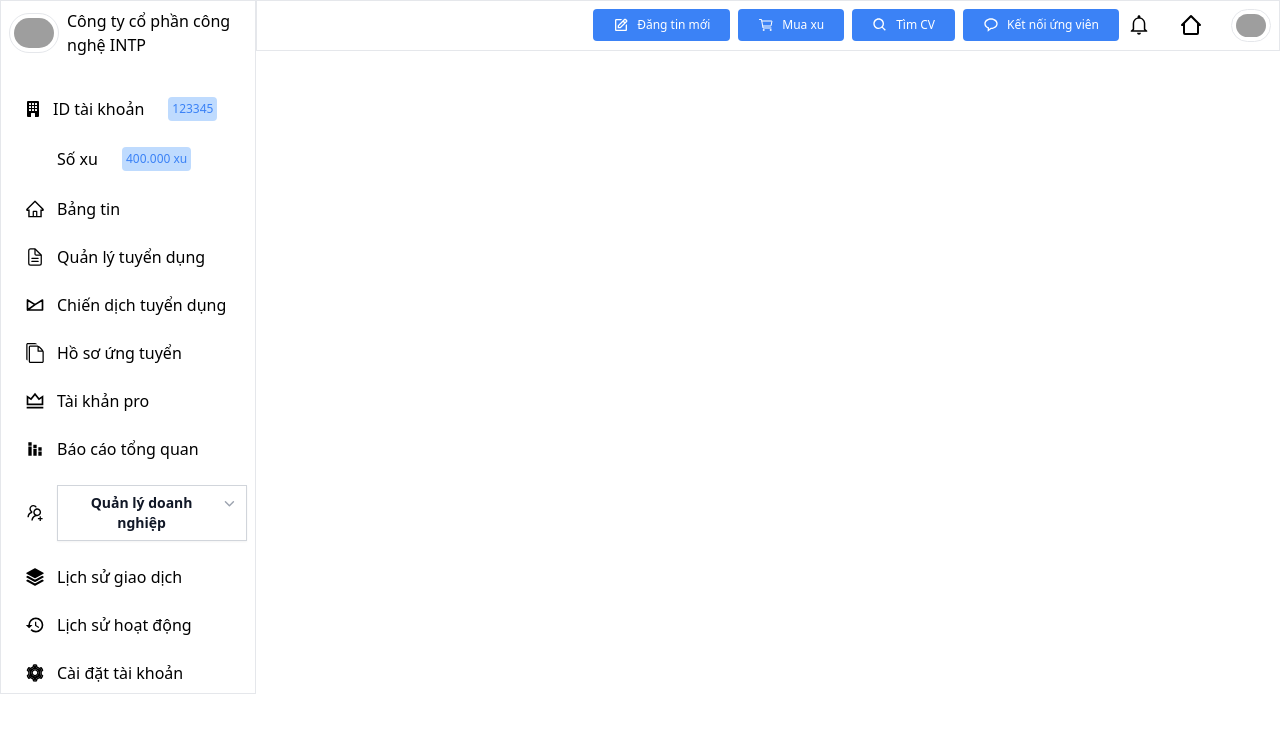
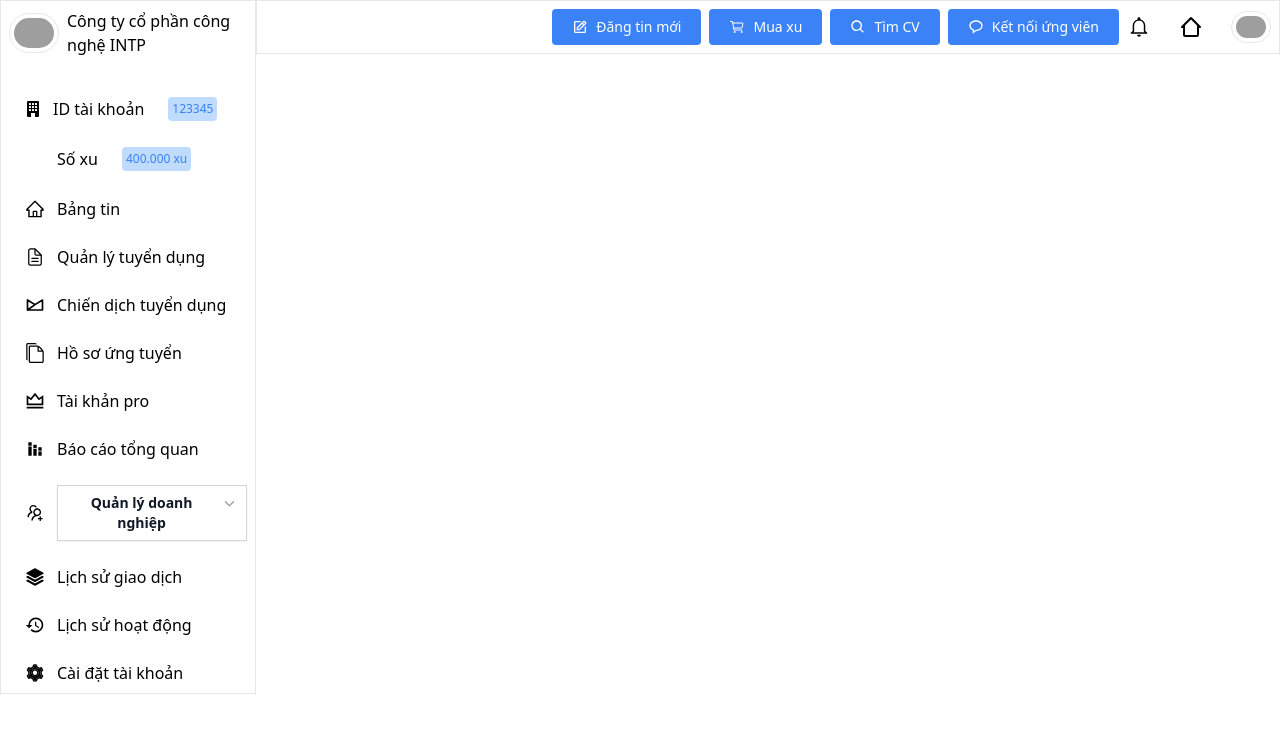
Before and after one commit to Thandinhcong/IT-Careers, a React (Vite) app in the folder FE/: page /company in a window 1280 px wide. Shown: the top 732 px of the page. Built offline with nearby package versions, Linux system fonts and the light colour scheme; grey boxes are pictures that could not be loaded; some icons are missing.

Commit message:
fix: change fontsize

```diff
--- a/FE/src/Layout/company/Header.tsx
+++ b/FE/src/Layout/company/Header.tsx
@@ -18,26 +18,26 @@ const HeaderCompany = () => {
         <div className='border flex fixed top-0 w-[80%] right-0 max-w-screen-2xl items-center gap-2 p-2 font-medium justify-end'>
             <Link to="" className='flex items-center gap-2 px-5 py-2 relative rounded text-white bg-blue-500 group'>
                 <BiEdit />
-                <p className='text-xs'>Đăng tin mới</p>
-                <div className='absolute left-0 right-0 mx-auto -bottom-9 text-center bg-black text-white opacity-0 group-hover:opacity-100 text-lg px-3 rounded'>
+                <p className='text-sm'>Đăng tin mới</p>
+                <div className='absolute left-0 right-0 mx-auto -bottom-9 text-center bg-black text-white opacity-0 group-hover:opacity-100 text-xs px-3 rounded'>
                     Đăng mới một tin tuyển dụng
                 </div>
             </Link>
 
             <Link to="" className='flex items-center relative group  gap-2 px-5 py-2 rounded text-white  bg-blue-500'>
                 <IoCartOutline />
-                <p className='text-xs'>Mua xu</p>
+                <p className='text-sm'>Mua xu</p>
                 <div className='absolute left-0 right-0 mx-auto -bottom-9 text-center bg-black text-white opacity-0 group-hover:opacity-100 text-xs px-3 rounded'>
                     Mua xu, nạp tiền tài khoản
                 </div>
             </Link>
             <Link to="" className='flex items-center gap-2 px-5 py-2 rounded text-white  bg-blue-500'>
                 <BiSearch />
-                <p className='text-xs'>Tìm CV</p>
+                <p className='text-sm'>Tìm CV</p>
             </Link>
             <Link to="" className='flex relative group items-center gap-2 px-5 py-2 rounded text-white  bg-blue-500'>
                 <BiMessageRounded />
-                <p className='text-xs'>Kết nối ứng viên</p>
+                <p className='text-sm'>Kết nối ứng viên</p>
                 <div className='absolute left-0 right-0 mx-auto -bottom-14 text-center bg-black text-white opacity-0 group-hover:opacity-100 text-xs px-3 rounded'>
                     Kết nối nhanh với ứng viên có nhu cầu trong ngày
                 </div>
```
